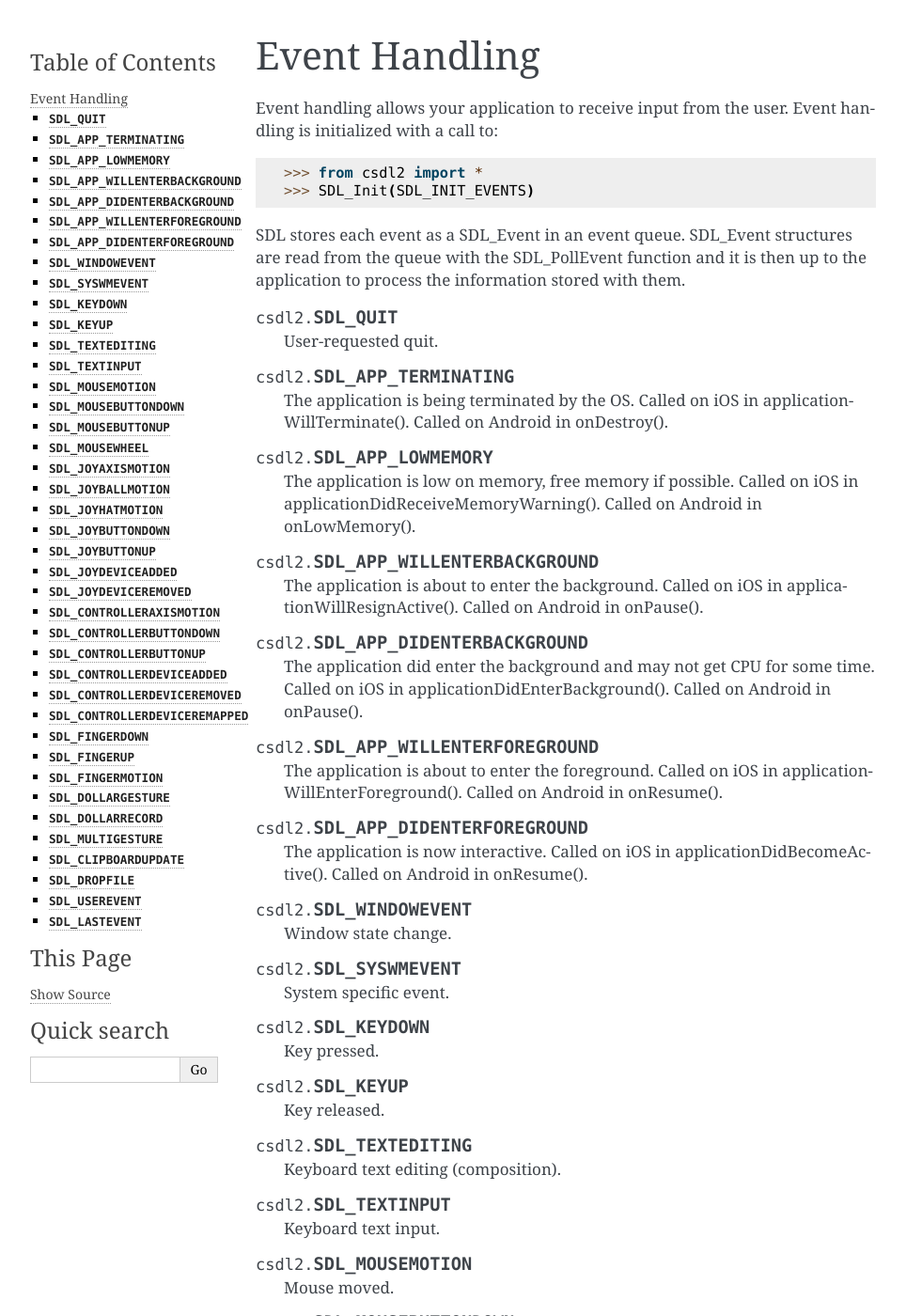
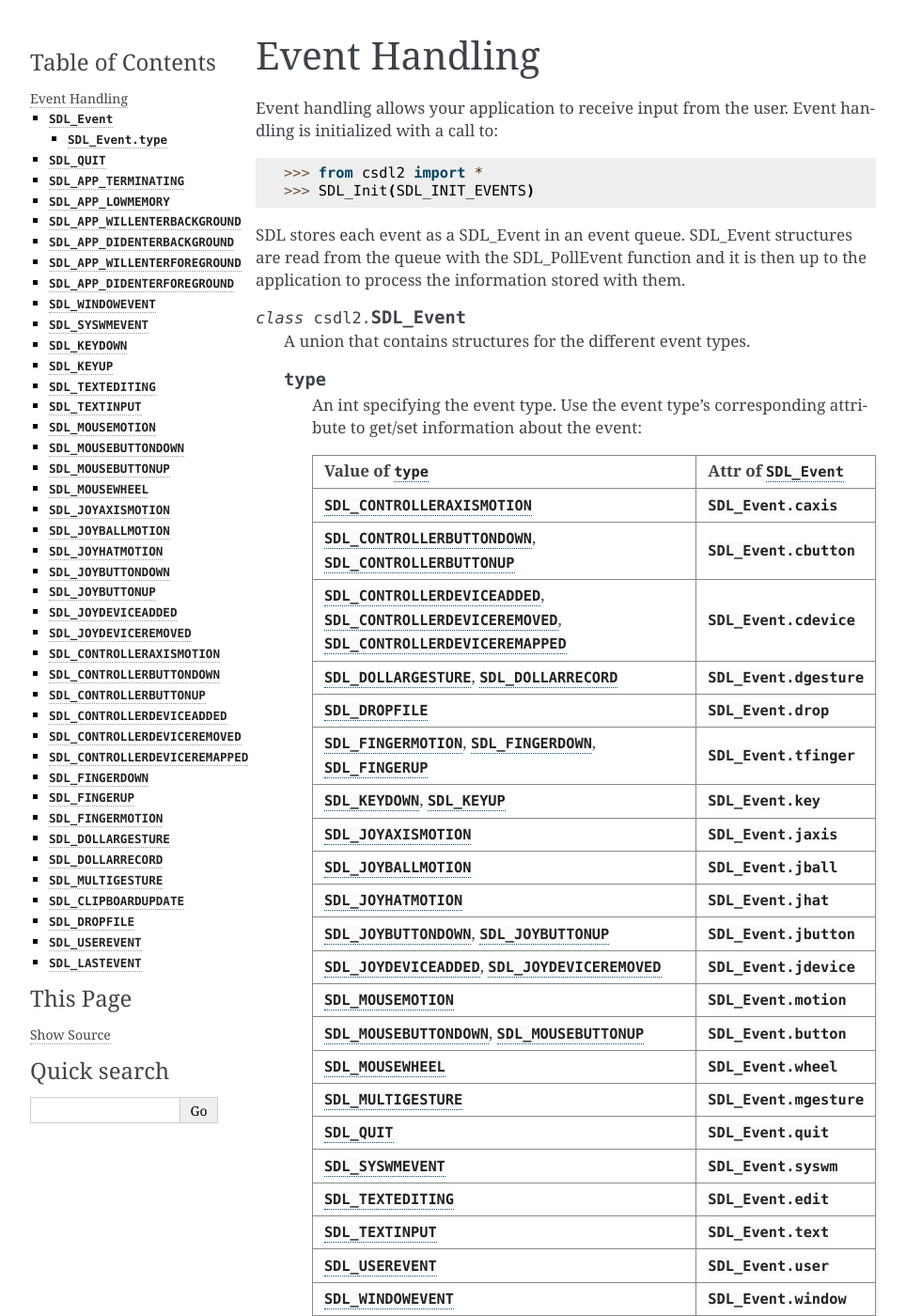
Before and after one commit to pyokagan/pycsdl2, a Sphinx documentation site: the page built from docs/source/api/events.rst, in a window 1280 px wide and 1400 px high. Shown: the whole window at 94% size, without its empty margins (148-1112 px from the left). Built offline with Sphinx 7.4.7, drawn with Linux system fonts in a browser that asks for light colours.

Commit message:
docs/api/events: document SDL_Event

```diff
--- a/docs/source/api/events.rst
+++ b/docs/source/api/events.rst
@@ -11,6 +11,73 @@ handling is initialized with a call to:
 SDL stores each event as a SDL_Event in an event queue. SDL_Event structures
 are read from the queue with the SDL_PollEvent function and it is then up to
 the application to process the information stored with them.
+
+.. class:: SDL_Event
+
+   A union that contains structures for the different event types.
+
+   .. attribute:: type
+
+      An int specifying the event type. Use the event type's
+      corresponding attribute to get/set information about the event:
+
+      +----------------------------------------+----------------------------+
+      | Value of :attr:`type`                  | Attr of :class:`SDL_Event` |
+      +========================================+============================+
+      | :const:`SDL_CONTROLLERAXISMOTION`      | :attr:`SDL_Event.caxis`    |
+      +----------------------------------------+----------------------------+
+      | :const:`SDL_CONTROLLERBUTTONDOWN`,     | :attr:`SDL_Event.cbutton`  |
+      | :const:`SDL_CONTROLLERBUTTONUP`        |                            |
+      +----------------------------------------+----------------------------+
+      | :const:`SDL_CONTROLLERDEVICEADDED`,    | :attr:`SDL_Event.cdevice`  |
+      | :const:`SDL_CONTROLLERDEVICEREMOVED`,  |                            |
+      | :const:`SDL_CONTROLLERDEVICEREMAPPED`  |                            |
+      +----------------------------------------+----------------------------+
+      | :const:`SDL_DOLLARGESTURE`,            | :attr:`SDL_Event.dgesture` |
+      | :const:`SDL_DOLLARRECORD`              |                            |
+      +----------------------------------------+----------------------------+
+      | :const:`SDL_DROPFILE`                  | :attr:`SDL_Event.drop`     |
+      +----------------------------------------+----------------------------+
+      | :const:`SDL_FINGERMOTION`,             | :attr:`SDL_Event.tfinger`  |
+      | :const:`SDL_FINGERDOWN`,               |                            |
+      | :const:`SDL_FINGERUP`                  |                            |
+      +----------------------------------------+----------------------------+
+      | :const:`SDL_KEYDOWN`,                  | :attr:`SDL_Event.key`      |
+      | :const:`SDL_KEYUP`                     |                            |
+      +----------------------------------------+----------------------------+
+      | :const:`SDL_JOYAXISMOTION`             | :attr:`SDL_Event.jaxis`    |
+      +----------------------------------------+----------------------------+
+      | :const:`SDL_JOYBALLMOTION`             | :attr:`SDL_Event.jball`    |
+      +----------------------------------------+----------------------------+
+      | :const:`SDL_JOYHATMOTION`              | :attr:`SDL_Event.jhat`     |
+      +----------------------------------------+----------------------------+
+      | :const:`SDL_JOYBUTTONDOWN`,            | :attr:`SDL_Event.jbutton`  |
+      | :const:`SDL_JOYBUTTONUP`               |                            |
+      +----------------------------------------+----------------------------+
+      | :const:`SDL_JOYDEVICEADDED`,           | :attr:`SDL_Event.jdevice`  |
+      | :const:`SDL_JOYDEVICEREMOVED`          |                            |
+      +----------------------------------------+----------------------------+
+      | :const:`SDL_MOUSEMOTION`               | :attr:`SDL_Event.motion`   |
+      +----------------------------------------+----------------------------+
+      | :const:`SDL_MOUSEBUTTONDOWN`,          | :attr:`SDL_Event.button`   |
+      | :const:`SDL_MOUSEBUTTONUP`             |                            |
+      +----------------------------------------+----------------------------+
+      | :const:`SDL_MOUSEWHEEL`                | :attr:`SDL_Event.wheel`    |
+      +----------------------------------------+----------------------------+
+      | :const:`SDL_MULTIGESTURE`              | :attr:`SDL_Event.mgesture` |
+      +----------------------------------------+----------------------------+
+      | :const:`SDL_QUIT`                      | :attr:`SDL_Event.quit`     |
+      +----------------------------------------+----------------------------+
+      | :const:`SDL_SYSWMEVENT`                | :attr:`SDL_Event.syswm`    |
+      +----------------------------------------+----------------------------+
+      | :const:`SDL_TEXTEDITING`               | :attr:`SDL_Event.edit`     |
+      +----------------------------------------+----------------------------+
+      | :const:`SDL_TEXTINPUT`                 | :attr:`SDL_Event.text`     |
+      +----------------------------------------+----------------------------+
+      | :const:`SDL_USEREVENT`                 | :attr:`SDL_Event.user`     |
+      +----------------------------------------+----------------------------+
+      | :const:`SDL_WINDOWEVENT`               | :attr:`SDL_Event.window`   |
+      +----------------------------------------+----------------------------+
 
 .. data:: SDL_QUIT
 
```
